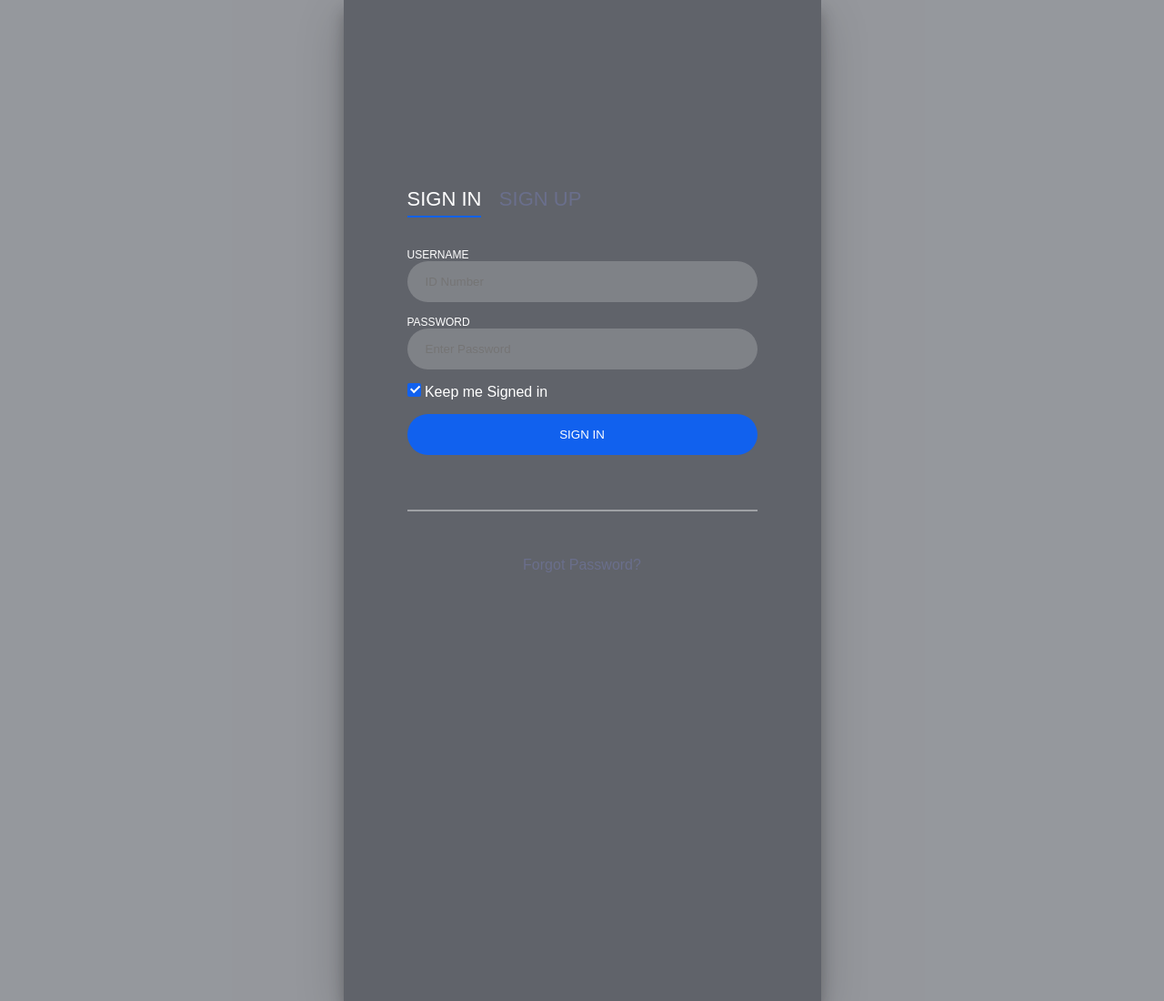
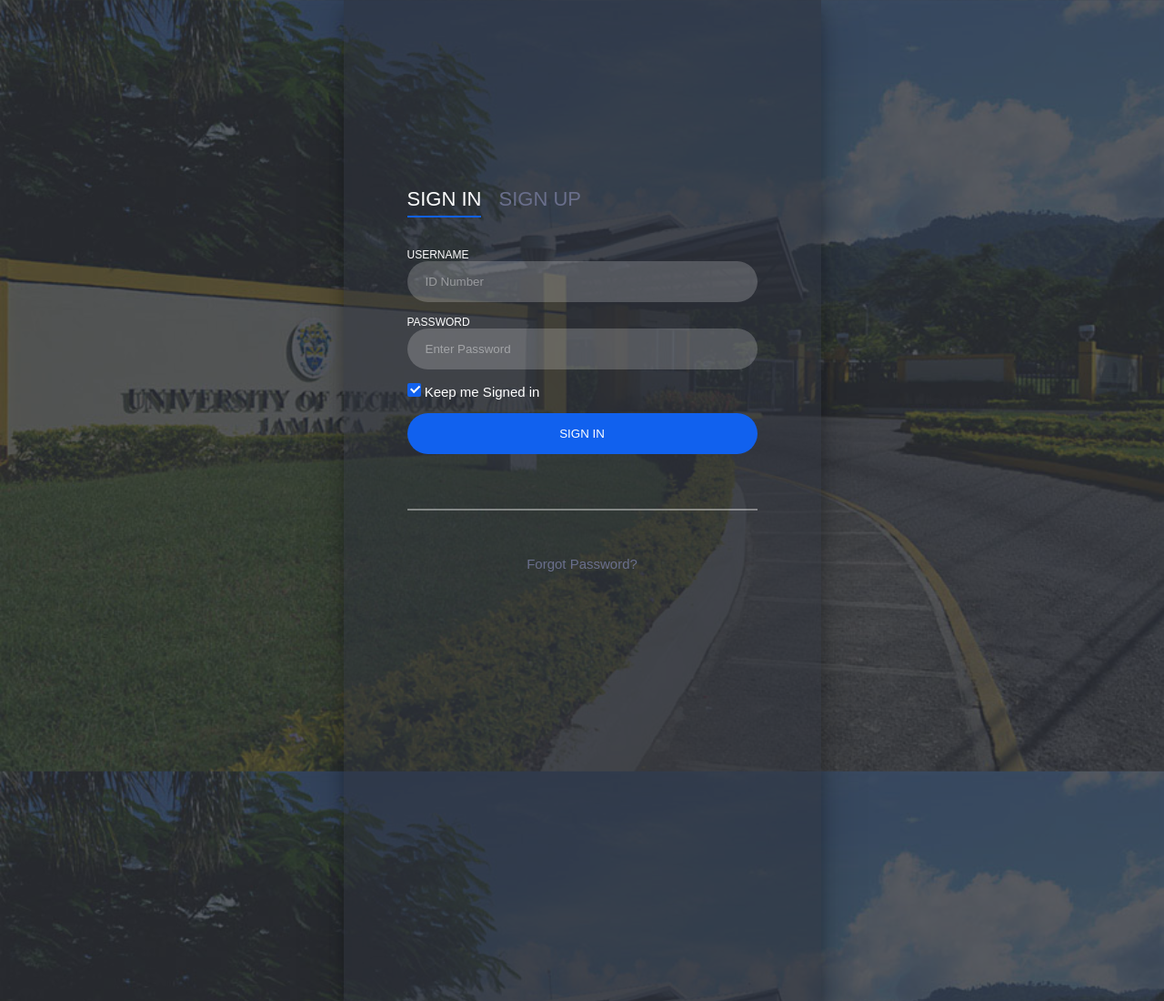
Before and after one commit to OdieshaWal1/LiveChatDevelopment, a PHP site: page /public/HTML/index.html in a window 1280 px wide. Shown: the whole page at 91% size. Run offline with PHP 8.4, Linux system fonts and the light colour scheme; some libraries are stand-ins or nearby versions.

Commit message:
update css. moved the home css from index in main ccs document

```diff
--- a/public/CSS/style.css
+++ b/public/CSS/style.css
@@ -1,3 +1,21 @@
+	html {
+		background-image: url(../pics/utech-gate.jpg);
+		background-image: no-repeat;
+		background-attachment: fixed;
+		background-size: cover;
+		color: black;
+		font-weight: lighter;
+		font-size: 15px;
+		width: 100%;
+		font-family: "Times New Roman", Times, serif;
+}
+
+::placeholder {
+    color: white;
+    opacity: 0.4;
+}
+
+
 body{
 	margin: 0;
 	margin-left: 0;
```
